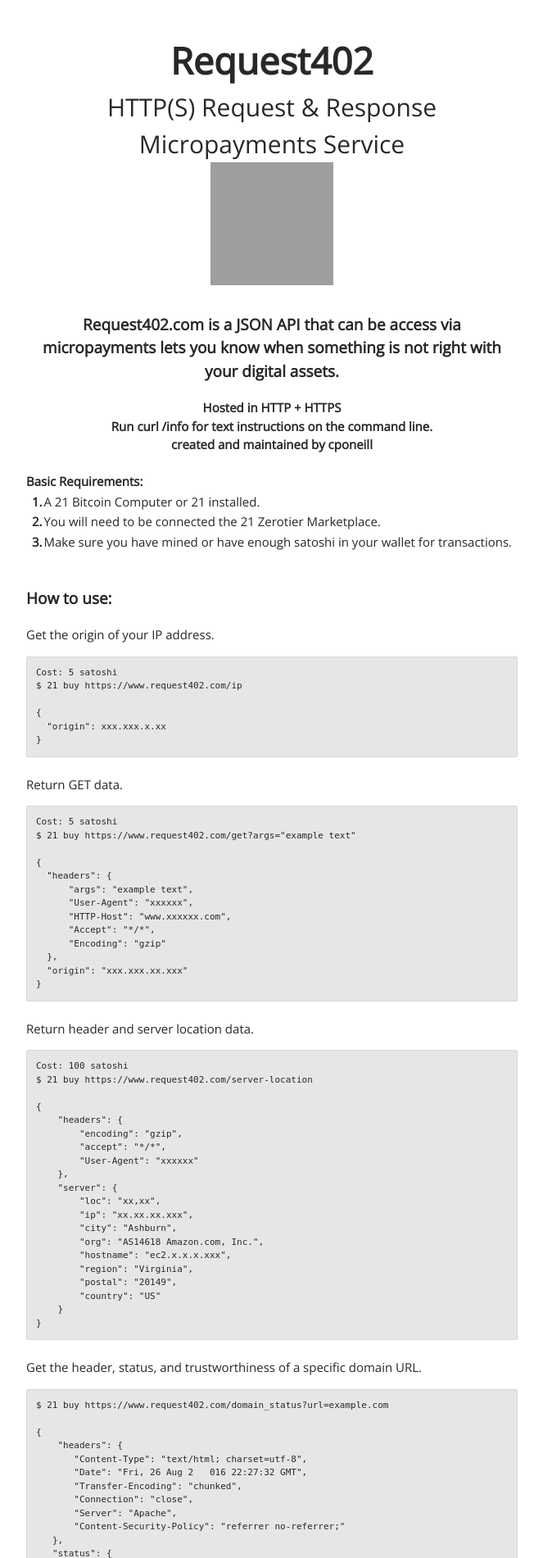
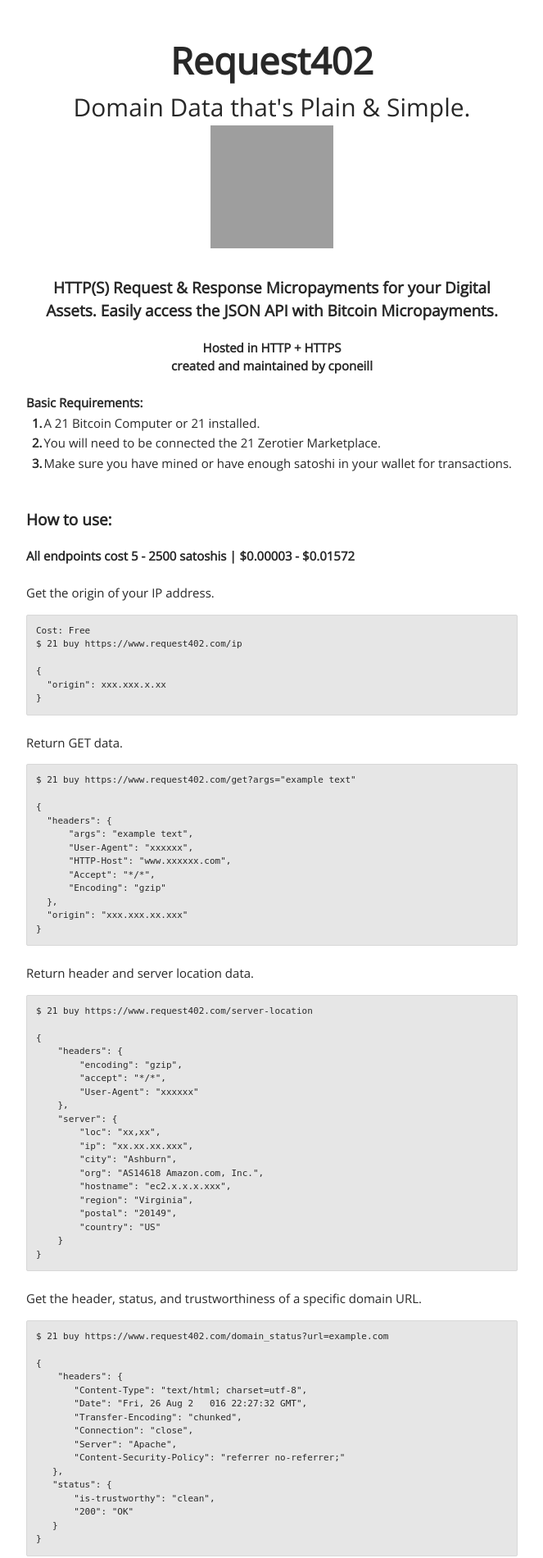
Before and after one commit to Blockshare/request402-django-framework, a Django app: page /test in a window 1280 px wide. Shown: the top 1901 px of the page at 82% size, without its empty margins (308-971 px from the left). Run offline with Django 3.2, Linux system fonts and the light colour scheme; lists and menus that the app fills with data are empty; grey boxes are pictures that could not be loaded.

Commit message:
updating new home page.

```diff
--- a/get_request/templates/test.html
+++ b/get_request/templates/test.html
@@ -117,17 +117,16 @@
     <div class="wrapper">
       <header>
         <h1>Request402</h1>
-        <h2>HTTP(S) Request & Response Micropayments Service</h2>
+        <h2>Domain Data that's Plain & Simple.</h2>
         <img alt="logo" src="//machine-payable.herokuapp.com/static/img/heartbeat.ico">
       </header>
 
       <section>
       <center>
         <h3>
-          Request402.com is a JSON API that can be access via micropayments lets you know when something is not right with your digital assets.
+          HTTP(S) Request & Response Micropayments for your Digital Assets. Easily access the JSON API with Bitcoin Micropayments.
         </h3>
       <h4>Hosted in <a href="http://www.request402.com">HTTP<a/> + <a href="https://www.request402.com">HTTPS</a><h4>
-      <h4>Run curl <a href="/info">/info</a> for text instructions on the command line.</h4>
       <h4>created and maintained by <a href="https://twitter.com/cponeill">cponeill</a></h4>
       </center><br />
         <h4>Basic Requirements:</h4>
@@ -147,12 +146,12 @@
           </table><br />
          </center>
         <h3>How to use:</h3>
-
+        <h4>All endpoints cost 5 - 2500 satoshis | $0.00003 - $0.01572</h4><br>
         <p>
           Get the origin of your IP address.
         </p>
         <!--googleoff: all-->
-        <code>Cost: 5 satoshi<br><a href="/ip?format=json">$ 21 buy https://www.request402.com/ip</a><br />
+        <code>Cost: Free<br><a href="/ip?format=json">$ 21 buy https://www.request402.com/ip</a><br />
 {
   "origin": xxx.xxx.x.xx
 }</code>
@@ -160,7 +159,7 @@
         <p>
           Return GET data.
         </p>
-        <code>Cost: 5 satoshi<br><a href="/get?format=json">$ 21 buy https://www.request402.com/get?args="example text"</a><br />
+        <code><a href="/get?format=json">$ 21 buy https://www.request402.com/get?args="example text"</a><br />
 {
   "headers": {
       "args": "example text",
@@ -175,7 +174,7 @@
         <p>
           Return header and server location data.
         </p>
-        <code>Cost: 100 satoshi<br><a href="/server-location?format=json">$ 21 buy https://www.request402.com/server-location</a><br />
+        <code><a href="/server-location?format=json">$ 21 buy https://www.request402.com/server-location</a><br />
 {
     "headers": {
         "encoding": "gzip",
@@ -257,6 +256,7 @@
         </p>
         <code><a href="/domain_social_stats?format=json">$ 21 buy https://www.request.com/domain_social_stats?url=example.com</a><br />
 {
+    "social-stats": {
         "created_at": "******",
         "domain": "example.com",
         "facebook": null,
@@ -267,16 +267,19 @@
         "twitter": null,
         "updated_at": "******"
     }
+}
 </code>
         <p>
           Capture a screenshot of a domain.
         </p>
         <code><a href="/domain_screenshot?format=json">$ 21 buy https://www.request.com/domain_screenshot?url=example.com</a><br />
 {
+    "screenshot": {
         "created_at": "******",
         "domain": "example.com",
         "updated_at": "******",
         "url": "d3sikw9bo1fj7a.cloudfront.net/images/6526390290cda254e17594e615615420.png"
+    }
 }
 </code
         <p>
```
Lines whose indentation alone changed are shown as unchanged.
